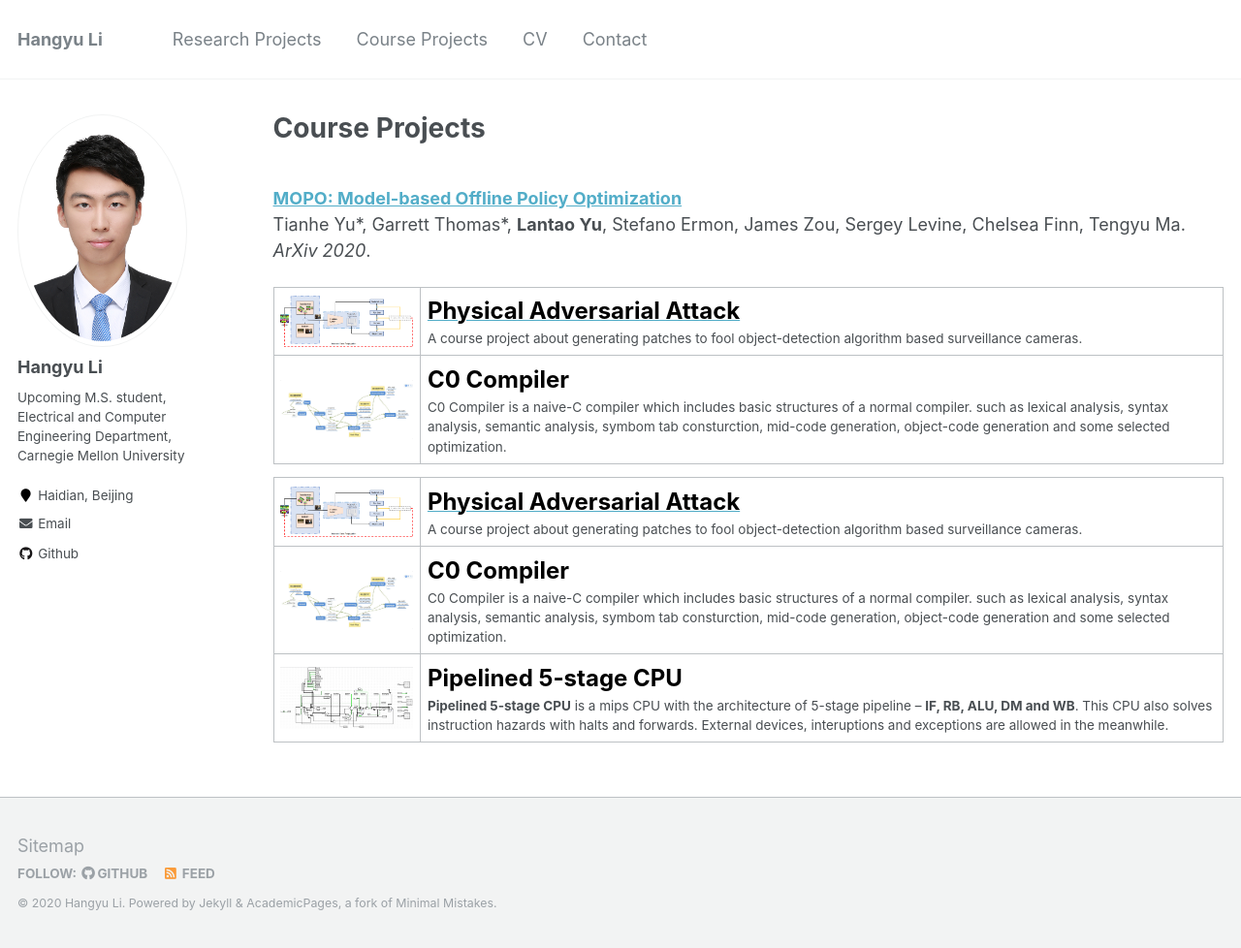
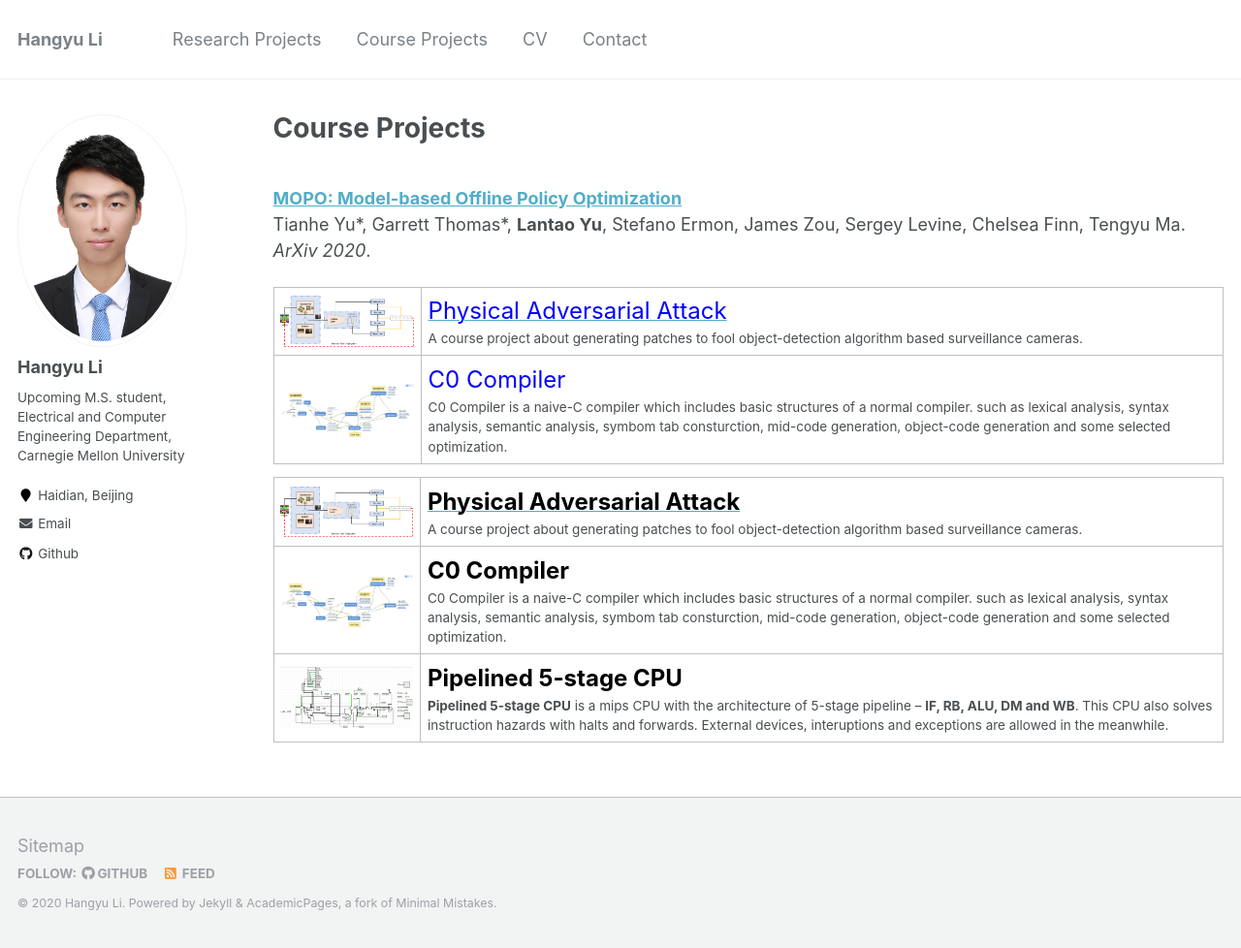
Before and after one commit to lhy9816/lhy9816.github.io, a Jekyll site: the page built from _pages/course-projects.md, in a window 1280 px wide and 978 px high. Shown: the whole window at 97% size. Built offline with Jekyll 4.4.1, drawn with Linux system fonts in a browser that asks for light colours.

Commit message:
init course projects

```diff
--- a/_pages/course-projects.md
+++ b/_pages/course-projects.md
@@ -17,11 +17,11 @@ Tianhe Yu\*, Garrett Thomas\*, <b>Lantao Yu</b>, Stefano Ermon, James Zou, Serge
 <table border="1" rules="None" frame="void">
 	<tr>
 		<td><img src="https://raw.githubusercontent.com/lhy9816/lhy9816.github.io/master/images/arch.png" align="left" width="300"></td>
-		<td><a href="http://lantaoyu.com/publications/MOPO"><b><font font-weight=bold color=black size=5 >Physical Adversarial Attack</font></b></a><br> A course project about generating patches to fool object-detection algorithm based surveillance cameras. </td>
+		<td><a href="http://lantaoyu.com/publications/MOPO"><font font-weight=bold color=blue size=5 >Physical Adversarial Attack</font></a><br> A course project about generating patches to fool object-detection algorithm based surveillance cameras. </td>
 	</tr>
 	<tr>
 		<td><img src="https://raw.githubusercontent.com/lhy9816/lhy9816.github.io/master/images/compiler_01.png" align="left" width="300"></td>
-		<td><b><font  color=black size=5>C0 Compiler</font></b><br> C0 Compiler is a naive-C compiler which includes basic structures of a normal compiler. such as lexical analysis, syntax analysis, semantic analysis, symbom tab consturction, mid-code generation, object-code generation and some selected optimization.</td>
+		<td><font  color=blue size=5>C0 Compiler</font><br> C0 Compiler is a naive-C compiler which includes basic structures of a normal compiler. such as lexical analysis, syntax analysis, semantic analysis, symbom tab consturction, mid-code generation, object-code generation and some selected optimization.</td>
 	</tr>
 </table>
 
```
